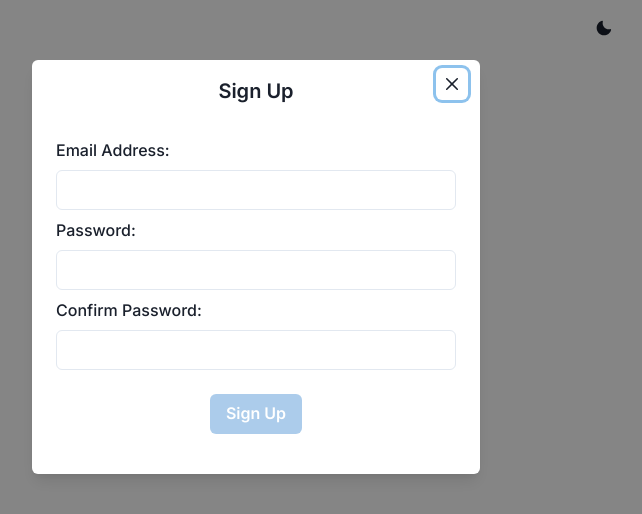
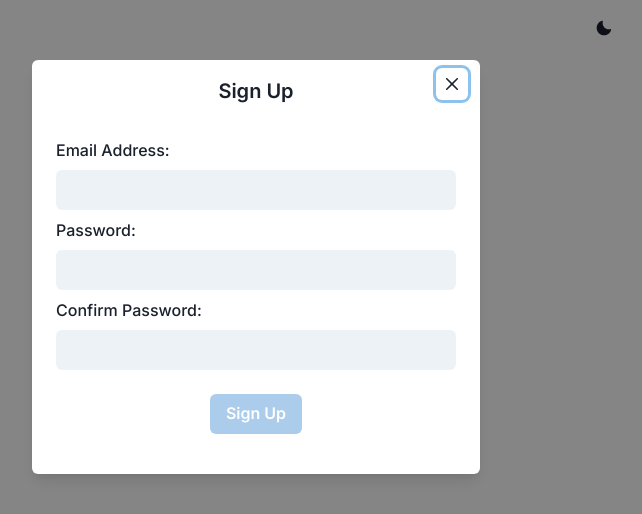
Before and after one commit to schraderjp/notes-tasks, a React (Vite) app: page / in a window 1280 px wide. Both pictures are taken after a click on the button "Sign Up". Shown: the top 514 px of the page, without its empty margins (384-1026 px from the left). Built offline with nearby package versions, Linux system fonts and the light colour scheme; no server answers.

Commit message:
minor updates

```diff
--- a/src/components/Authentication.jsx
+++ b/src/components/Authentication.jsx
@@ -68,7 +68,7 @@ const Authentication = () => {
       </Flex>
       <Modal isOpen={isOpen} onClose={onClose}>
         <ModalOverlay />
-        <ModalContent>
+        <ModalContent ml="3" mr="3">
           <ModalHeader align="center" textAlign="center" justify="center">
             {modalTitle}
           </ModalHeader>
--- a/src/components/LogInForm.jsx
+++ b/src/components/LogInForm.jsx
@@ -62,6 +62,7 @@ const LogInForm = () => {
             onChange={handleChange}
             type="email"
             name="email"
+            variant="filled"
           />
           <FormErrorMessage>{errors.email}</FormErrorMessage>
         </FormControl>
@@ -77,6 +78,7 @@ const LogInForm = () => {
             onChange={handleChange}
             name="password"
             type="password"
+            variant="filled"
           />
           <FormErrorMessage>{errors.password}</FormErrorMessage>
         </FormControl>
--- a/src/components/SignUpForm.jsx
+++ b/src/components/SignUpForm.jsx
@@ -27,6 +27,7 @@ const SignUpSchema = Yup.object().shape({
 });
 
 const SignUpForm = () => {
+  const [loading, setLoading] = useState(false);
   const {
     errors,
     dirty,
@@ -43,6 +44,7 @@ const SignUpForm = () => {
     },
     validationSchema: SignUpSchema,
     onSubmit: async (values) => {
+      setLoading(true);
       try {
         const User = await createUserWithEmailAndPassword(
           auth,
@@ -56,6 +58,7 @@ const SignUpForm = () => {
           email,
           userTags,
         });
+        setLoading(false);
       } catch (error) {
         console.log(error.message);
       }
@@ -76,6 +79,7 @@ const SignUpForm = () => {
             name="email"
             onChange={handleChange}
             onBlur={handleBlur}
+            variant="filled"
           />
           <FormErrorMessage>{errors.email}</FormErrorMessage>
         </FormControl>
@@ -91,6 +95,7 @@ const SignUpForm = () => {
             name="password"
             onChange={handleChange}
             onBlur={handleBlur}
+            variant="filled"
           />
           <FormErrorMessage>{errors.password}</FormErrorMessage>
         </FormControl>
@@ -106,6 +111,7 @@ const SignUpForm = () => {
             name="confirmPassword"
             onChange={handleChange}
             onBlur={handleBlur}
+            variant="filled"
           />
           <FormErrorMessage>{errors.confirmPassword}</FormErrorMessage>
         </FormControl>
@@ -116,6 +122,7 @@ const SignUpForm = () => {
             colorScheme="blue"
             mt="4"
             textAlign="center"
+            loading={loading}
             loadingText="Signing Up"
           >
             Sign Up
```
